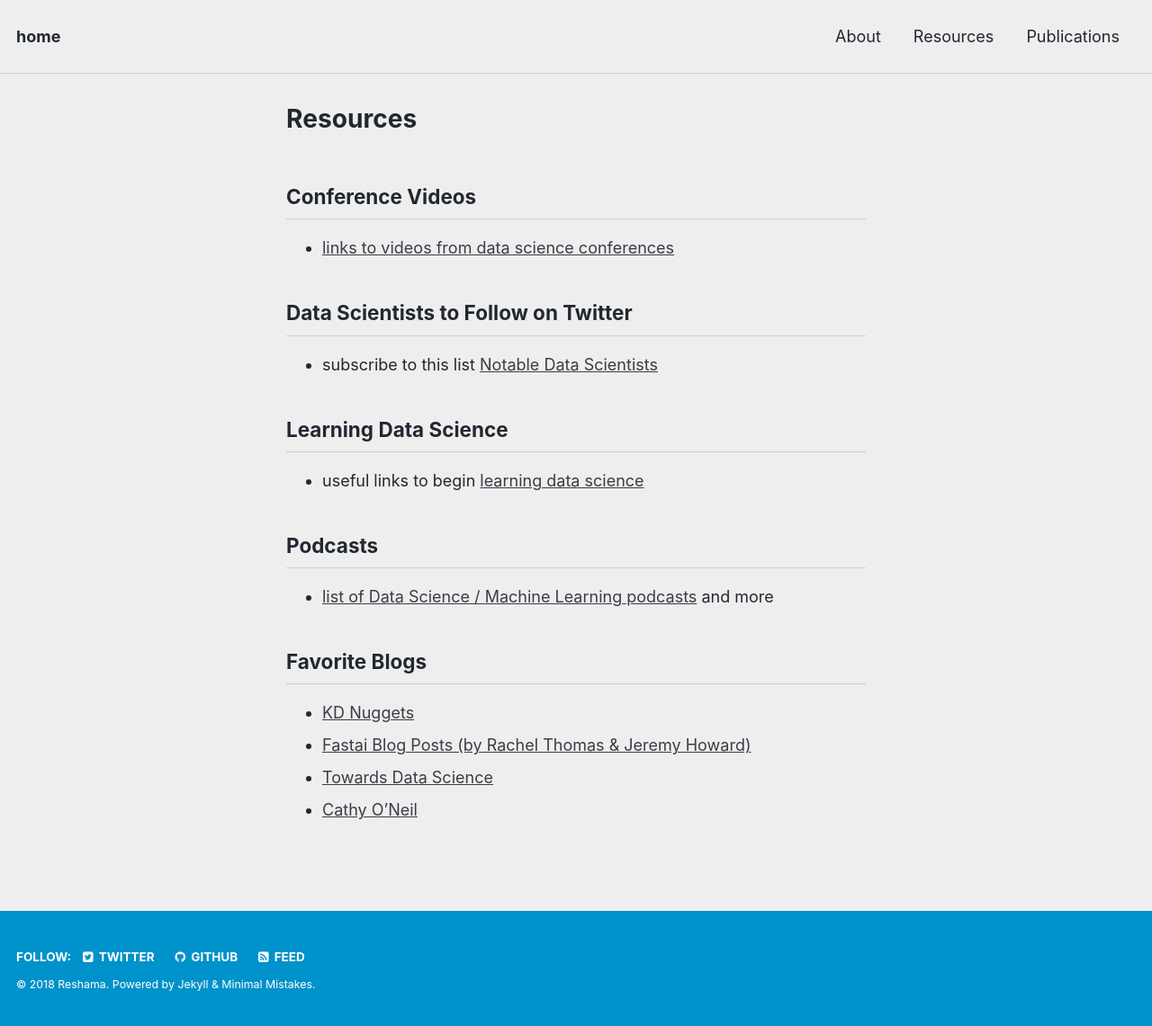
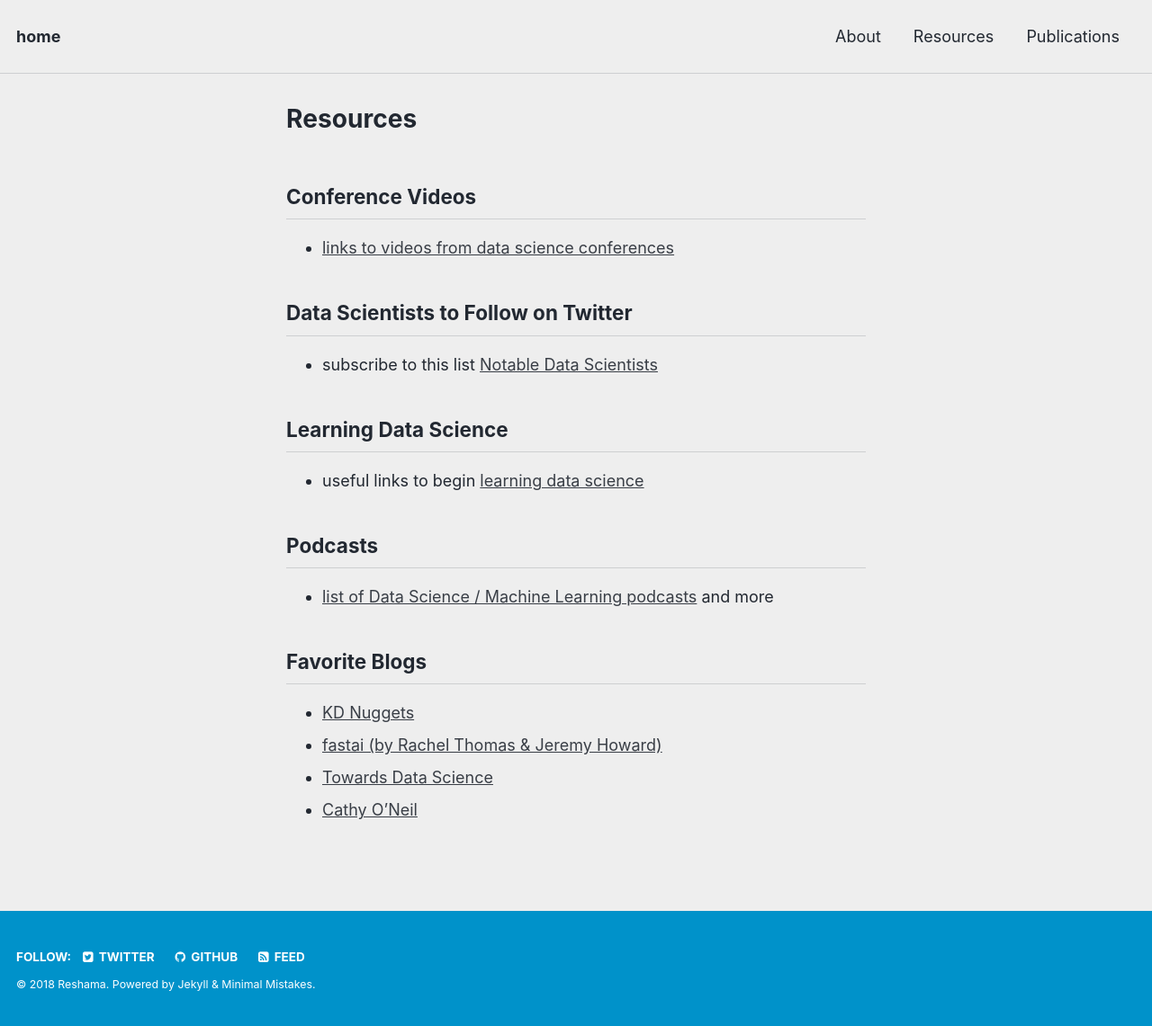
Before and after one commit to reshamas/reshamas.github.io, a Jekyll site: the page built from resources/index.md, in a window 1280 px wide. Shown: the whole page at 90% size. Built offline with Jekyll 4.4.1, drawn with Linux system fonts in a browser that asks for light colours.

Commit message:
Update index.md

```diff
--- a/resources/index.md
+++ b/resources/index.md
@@ -20,6 +20,6 @@
 
 ## Favorite Blogs
 * [KD Nuggets](https://www.kdnuggets.com)
-* [Fastai Blog Posts (by Rachel Thomas & Jeremy Howard)](http://www.fast.ai/topics/)
+* [fastai (by Rachel Thomas & Jeremy Howard)](http://www.fast.ai/topics/)
 * [Towards Data Science](https://towardsdatascience.com)
 * [Cathy O'Neil](https://mathbabe.org)
```
